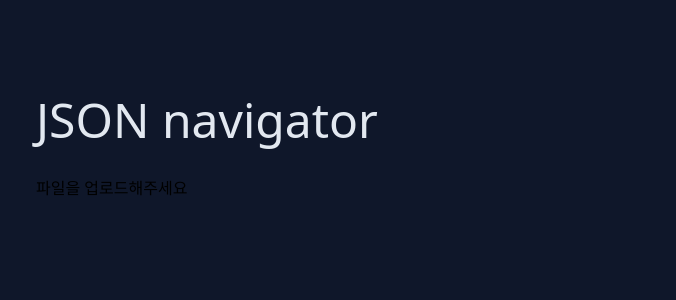
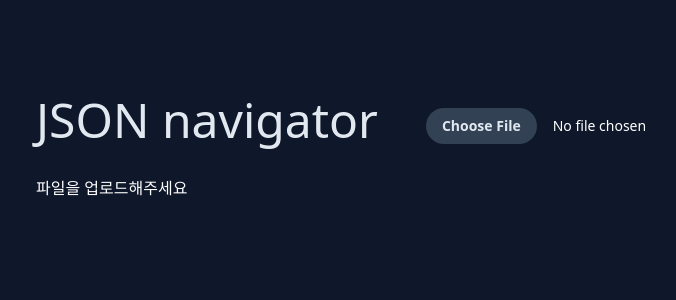
Before and after one commit to domuk-k/json-navigator, a Next.js app: page / in a window 1280 px wide. Shown: the top 300 px of the page, without its empty margins (60-736 px from the left). Built offline with nearby package versions, Linux system fonts and the light colour scheme.

Commit message:
fix: 페이지 레이아웃, 스타일 수정

```diff
--- /dev/null
+++ b/components/Header/index.tsx
@@ -0,0 +1,17 @@
+import dynamic from 'next/dynamic';
+import Link from 'next/link';
+
+const UploadForm = dynamic(() => import('@/components/UploadForm'), {
+  ssr: false,
+});
+
+const Header = () => (
+  <div className="flex flex-row items-center">
+    <h1 className="mr-12 text-5xl text-slate-200">
+      <Link href="/">JSON navigator</Link>
+    </h1>
+    <UploadForm />
+  </div>
+);
+
+export default Header;
--- a/components/Navigator/index.tsx
+++ b/components/Navigator/index.tsx
@@ -12,7 +12,7 @@ const Navigator = () => {
   const paths = router.query.all;
 
   if (!loadedJSON || !Array.isArray(paths)) {
-    return <Link href="/">파일을 업로드해주세요</Link>;
+    return <p className="text-white">파일을 업로드해주세요</p>;
   }
 
   return (
--- a/layouts/index.tsx
+++ b/layouts/index.tsx
@@ -1,5 +1,3 @@
-import Link from 'next/link';
-
 interface MainLayout {
   children: React.ReactNode;
 }
@@ -7,14 +5,7 @@ interface MainLayout {
 const MainLayout = ({ children }: MainLayout) => {
   return (
     <main className="bg-slate-900 h-screen ">
-      <div className="grid gap-4 p-24">
-        <div className="flex flex-row justify-between">
-          <h1 className="text-5xl text-slate-200">
-            <Link href="/">JSON navigator</Link>
-          </h1>
-        </div>
-        {children}
-      </div>
+      <div className="grid gap-4 p-24">{children}</div>
     </main>
   );
 };
--- a/pages/[...all]/index.tsx
+++ b/pages/[...all]/index.tsx
@@ -1,8 +1,9 @@
 import type { NextPage } from 'next';
+import { useRouter } from 'next/router';
 
 import MainLayout from 'layouts';
 import Navigator from '@/components/Navigator';
-import { useRouter } from 'next/router';
+import Header from '@/components/Header';
 
 const LocatorPage: NextPage = () => {
   const router = useRouter();
@@ -12,6 +13,7 @@ const LocatorPage: NextPage = () => {
 
   return (
     <MainLayout>
+      <Header />
       <h2 className="text-3xl text-gray-400">{fileName}</h2>
       <Navigator />
     </MainLayout>
--- a/pages/index.tsx
+++ b/pages/index.tsx
@@ -1,16 +1,14 @@
 import type { NextPage } from 'next';
 import dynamic from 'next/dynamic';
+import Link from 'next/link';
 
+import Header from '@/components/Header';
 import MainLayout from 'layouts';
-
-const UploadForm = dynamic(() => import('@/components/UploadForm'), {
-  ssr: false,
-});
 
 const Home: NextPage = () => {
   return (
     <MainLayout>
-      <UploadForm />
+      <Header />
     </MainLayout>
   );
 };
```
